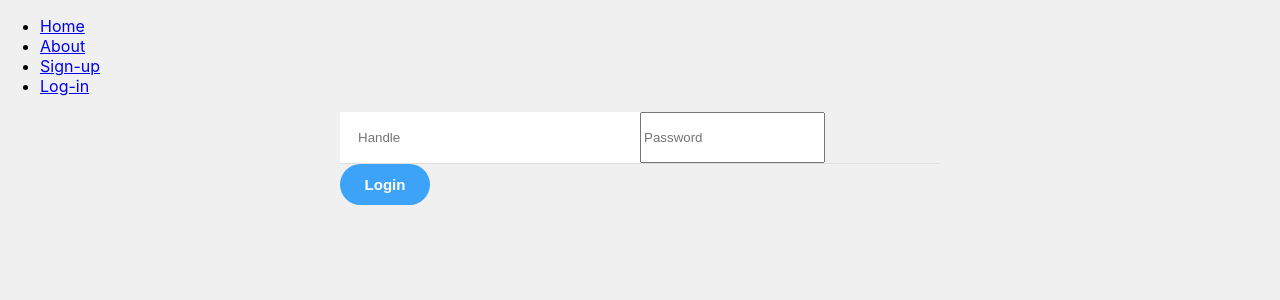
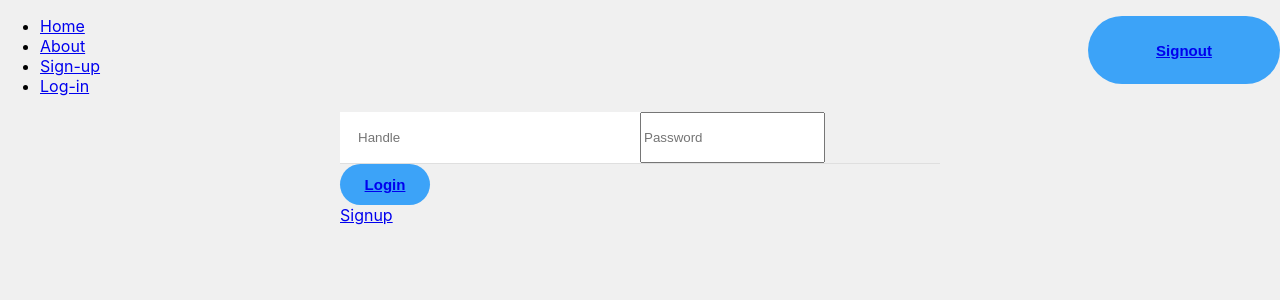
Before and after one commit to jip68660/build_simple_twitter, a React (Create React App) app in the folder ui/: page /login in a window 1280 px wide. Shown: the top 300 px of the page. Built offline with nearby package versions, Linux system fonts and the light colour scheme.

Commit message:
Add hyperlinks to buttons

```diff
--- a/ui/src/App.js
+++ b/ui/src/App.js
@@ -4,36 +4,8 @@ import About from './components/About';
 import Signup from './components/Signup';
 import Login from './components/Login';
 import { BrowserRouter as Router, Route, Link, Redirect, withRouter } from 'react-router-dom';
-import useHistory from 'use-history';
-import useLocation from 'wouter';
 import ButtonFormat from './components/ButtonFormat';
-
-const authCheck = {
-  isLogIn: false
-};
-
-function AuthButton(props) {
-  let history = useHistory();
-
-  return authCheck.isLogin ? (
-    <p>
-      Welcome! { props.currUser.name }
-      <ButtonFormat className={ "submitButton logout" } handleSubmit={ props.handleSubmit } buttonValue = {"Log-out"} />
-    </p>
-  ) : (
-    <p>You are not logged in.</p>
-  )
-};
-
-// const AuthButton = withRouter(
-//   (props) =>{
-//     let history = useHistory();
-//     history.push("/");
-//     authCheck.isLogIn ? (
-//       <p>
-//         Welcome! { props.currUser.name }
-
-// );
+import AuthButton from './components/AuthButton';
 
 class App extends React.Component{
   constructor(props) {
@@ -49,6 +21,7 @@ class App extends React.Component{
       users: [],
       currUser: null
     };
+    this.check = false;
     this.handleChange = this.handleChange.bind(this);
     this.handleSubmit = this.handleSubmit.bind(this);
     this.handleSignup = this.handleSignup.bind(this);
@@ -56,6 +29,8 @@ class App extends React.Component{
     this.handleLogin = this.handleLogin.bind(this);
     this.handleLogout = this.handleLogout.bind(this);
   }
+
+
 
   handleSubmit = (event) => {
     event.preventDefault();
@@ -79,9 +54,7 @@ class App extends React.Component{
   }
   handleSignup = (event) => {
     console.log("reached");
-    authCheck.isLogin = true;
     event.preventDefault();
-    let history = useHistory();
     this.setState((prevState) => {
       const newUser = { "name":prevState.name, "handle":prevState.handle, "password":prevState.password };
       return {
@@ -93,7 +66,6 @@ class App extends React.Component{
         users: prevState.users.concat([newUser])
       }
     });
-    history.push("/");
     console.log(this.state);
   }
   handleLogin = (event) => {
@@ -103,7 +75,6 @@ class App extends React.Component{
       alert("Fail to Log-in");
     }
     else {
-      authCheck.isLogIn = true;
       const selected = this.state.users[index];
       this.setState((prevState) => {
         return {
@@ -118,7 +89,6 @@ class App extends React.Component{
     console.log(this.state);
   }
   handleLogout = (event) => {
-    authCheck.isLogIn = false;
     console.log("clicked");
     event.preventDefault();
     this.setState((prevState) => {
@@ -151,8 +121,7 @@ class App extends React.Component{
     return(
       <Router>
         <div>
-          {/* <AuthButton currUser = { this.state.currUser } handleSubmit = { this.handleLogout }/> */}
-          {/* <ButtonFormat className={ "submitButton logout" } handleSubmit={ this.handleLogout } buttonValue = {"Log-out"}  /> */}
+          <AuthButton check = { this.check }/>
           <nav>
             <ul>
               <li>
@@ -198,6 +167,7 @@ class App extends React.Component{
                   password={ this.state.password }
                   handleChange={ this.handleChange }
                   handleSignup={ this.handleSignup }
+                  fakeAuth={ this.fakeAuth }
                 />
               );
              }
@@ -212,6 +182,7 @@ class App extends React.Component{
                   password={ this.state.password }
                   handleChange={ this.handleChange }
                   handleLogin={ this.handleLogin }
+                  fakeAuth={ this.fakeAuth }
                 />
               );
              }
--- /dev/null
+++ b/ui/src/components/AuthButton.js
@@ -0,0 +1,26 @@
+import React from 'react';
+import ButtonFormat from './ButtonFormat'
+
+const AuthButton = (props) => {
+    return props.check ? (
+      <p>
+        <ButtonFormat
+          className={ "submitButton login" }
+          handleSubmit={ () => {} }
+          buttonValue={ "Login" }
+          hyperlink={ "/login" }
+        />
+      </p>
+    ):(
+      <p>
+         <ButtonFormat
+          className={ "submitButton signout" }
+          handleSubmit={ () => {} }
+          buttonValue={ "Signout" }
+          hyperlink={ "/login" }
+        />
+      </p>
+    )
+};
+
+export default AuthButton;
--- a/ui/src/components/ButtonFormat.js
+++ b/ui/src/components/ButtonFormat.js
@@ -7,7 +7,9 @@ class ButtonFormat extends React.Component {
               className={ this.props.className }
               onClick={ this.props.handleSubmit }
             >
+            <a href={ this.props.hyperlink }>
             { this.props.buttonValue }
+            </a>
             </button>
         );
     }
--- a/ui/src/components/Login.js
+++ b/ui/src/components/Login.js
@@ -42,7 +42,9 @@ class Login extends React.Component {
                     className={ "submitButton save" }
                     handleSubmit={ this.props.handleLogin }
                     buttonValue={ "Login" }
+                    hyperlink={"/"}
                 />
+                <a href="/signup">Signup</a>
             </div>
         );
 
--- a/ui/src/components/Signup.js
+++ b/ui/src/components/Signup.js
@@ -1,7 +1,7 @@
 import React from 'react';
 import InputFormat from './InputFormat';
 import ButtonFormat from './ButtonFormat';
-
+import useHistory from 'use-history';
 class Signup extends React.Component {
     constructor(props) {
         super(props);
@@ -9,6 +9,7 @@ class Signup extends React.Component {
         this.handleName = this.handleName.bind(this);
         this.handleHandle = this.handleHandle.bind(this);
         this.handlePassword = this.handlePassword.bind(this);
+        this.handleSubmit = this.handleSubmit.bind(this);
     }
     handleName(event) {
         this.props.handleChange("name", event);
@@ -18,6 +19,16 @@ class Signup extends React.Component {
     }
     handlePassword(event) {
         this.props.handleChange("password", event);
+    }
+    handleSubmit(event) {
+        // console.log("entering handleSubmit");
+        let history = useHistory();
+        console.log(history);
+
+        this.props.handleSignup(event);
+        this.props.fakeAuth.authenticate(() => history.push("/"));
+        console.log(this.props.history);
+        // this.props.history.push("/");
     }
     render() {
         return(
@@ -48,8 +59,10 @@ class Signup extends React.Component {
                 </div>
                 <ButtonFormat
                     className={ "submitButton save" }
-                    handleSubmit={ this.props.handleSignup }
-                    buttonValue={ "Save"}
+                    handleSubmit={ this.props.handleSingUp }
+                    buttonValue={ "Save" }
+                    hyperlink= { "/" }
+
                 />
             </div>
         );
```
Also changed, not shown: 1 other file (tests, documents, lock files or other folders).
